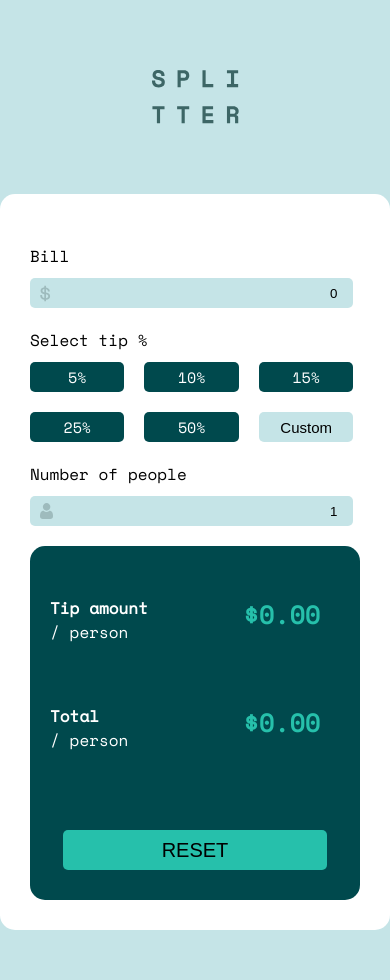
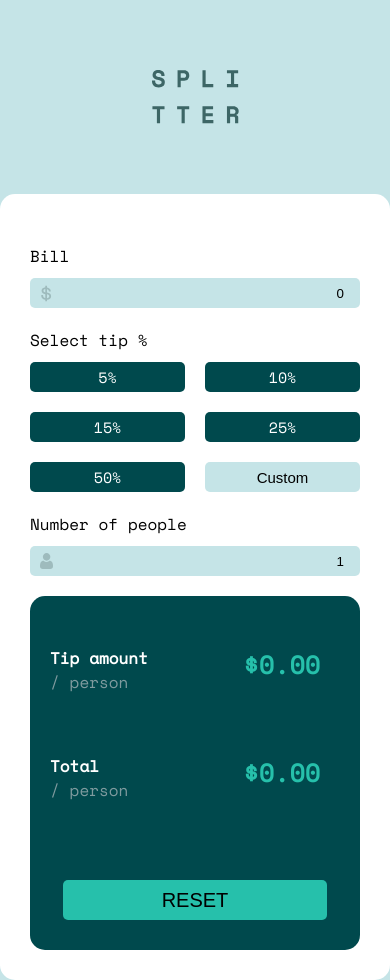
Before and after one commit to martinnovak22/React_cookbook, a React (Vite) app: page / in a window 390 px wide. Before the commit the page ends 930 px from the top, so only its background shows below. Built offline with nearby package versions, Linux system fonts and the light colour scheme.

Commit message:
styles, responsiveness

```diff
--- a/src/App.css
+++ b/src/App.css
@@ -181,6 +181,10 @@ output {
   }
 
   .input-card {
-    width: 98%;
+    width: 100%;
+  }
+
+  .tip-table {
+    grid-template-columns: 1fr 1fr;
   }
 }
--- a/src/Components/ResultCard.tsx
+++ b/src/Components/ResultCard.tsx
@@ -30,7 +30,7 @@ export default function ResultCard(props: any) {
       <div className={"tip-person"}>
         <div className={"result-text"}>
           <h4>Tip amount</h4>
-          <p>/ person</p>
+          <p style={{ color: "hsl(186, 14%, 56%)" }}>/ person</p>
         </div>
         <output>
           {isNaN(tipPerson) ? "$0.00" : "$" + tipPerson.toFixed(2)}
@@ -39,7 +39,7 @@ export default function ResultCard(props: any) {
       <div className={"total-person"}>
         <div className={"result-text"}>
           <h4>Total</h4>
-          <p>/ person</p>
+          <p style={{ color: "hsl(186, 14%, 56%)" }}>/ person</p>
         </div>
         <output>
           {isNaN(totalPerson) ? "$0.00" : "$" + totalPerson.toFixed(2)}
```
